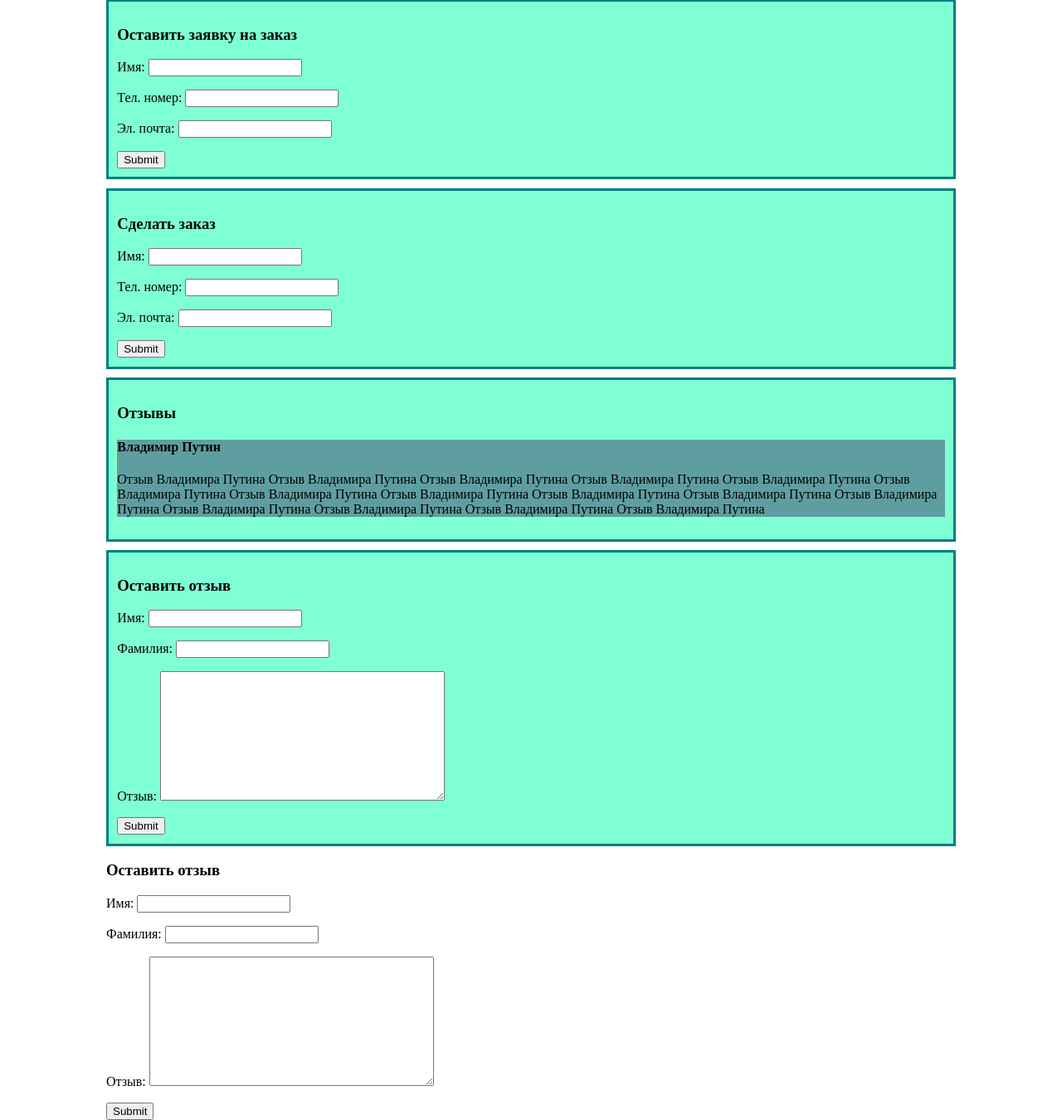
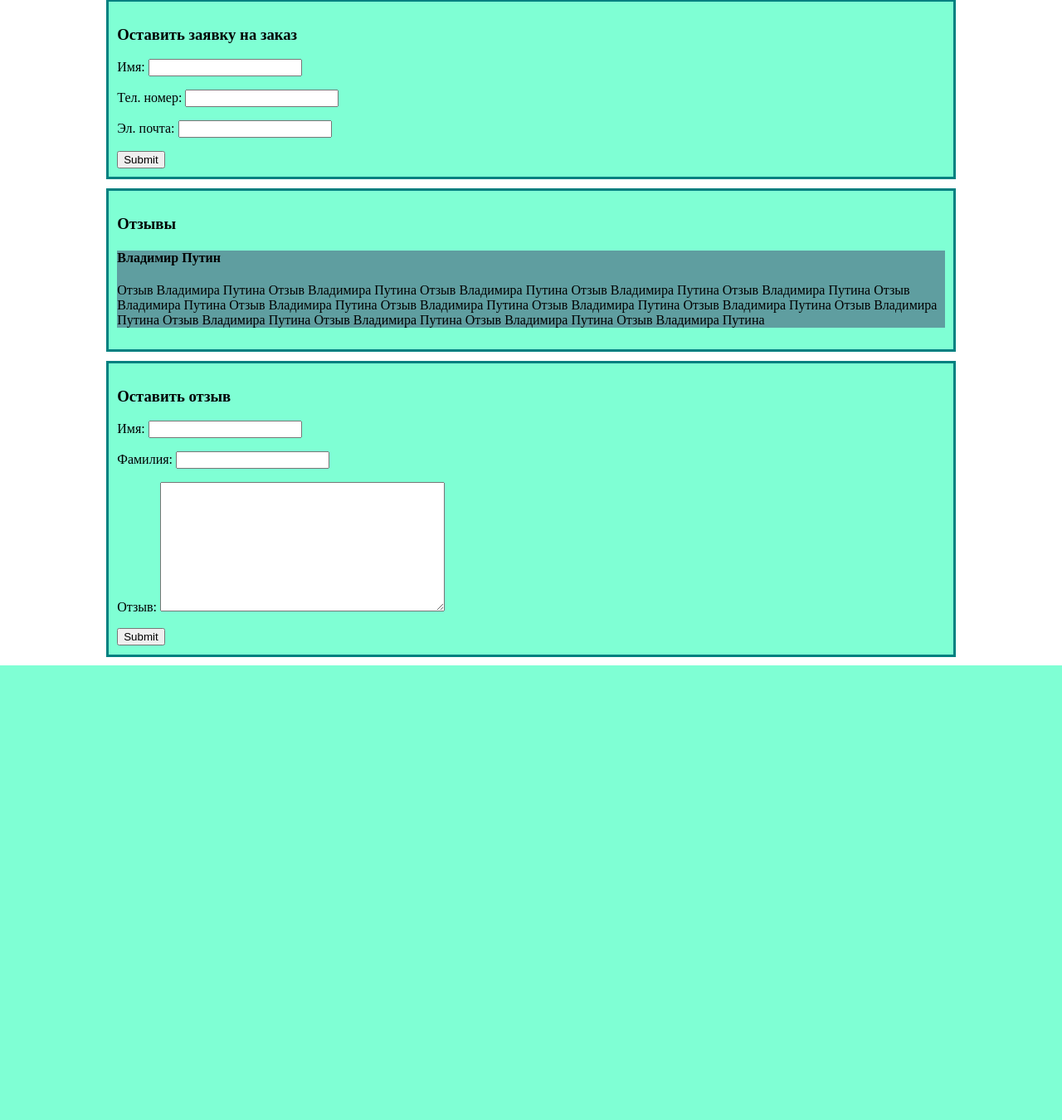
Before and after one commit to ryabovalud/cleanok, a Django app: page / in a window 1280 px wide. Shown: the part 1837-3187 px from the top of the page at 83% size. After the commit the page ends 2639 px from the top, so only its background shows below. Run offline with Django 3.2, Linux system fonts and the light colour scheme; data comes from the database, SQL or seed files in the repository.

Commit message:
вывел в шаблон

```diff
--- a/cleanok/cleanok/templates/main/main.html
+++ b/cleanok/cleanok/templates/main/main.html
@@ -143,15 +143,6 @@
       </form>
     </div>
 
-    <div class="section">
-      <h3>Сделать заказ</h3>
-      <form action="/" method="post">
-        {% csrf_token %}
-        {{ order_form.as_p }}
-        <input type="submit" value="Submit" name="order_form">
-      </form>
-    </div>
-
     <!-- Блок "Отзывы" -->
     <div id="reviews" class="section">
       <h3>Отзывы</h3>
@@ -172,12 +163,3 @@
       </form>
     </div>
   </body>
-
-    <!--Блок "Оставить отзыв"-->
-    <h3>Оставить отзыв</h3>
-    <form action="/" method="post">
-      {% csrf_token %}
-      {{ review_form.as_p }}
-      <input type="submit" value="Submit" name="review_form">
-    </form>
-  </body>
```
